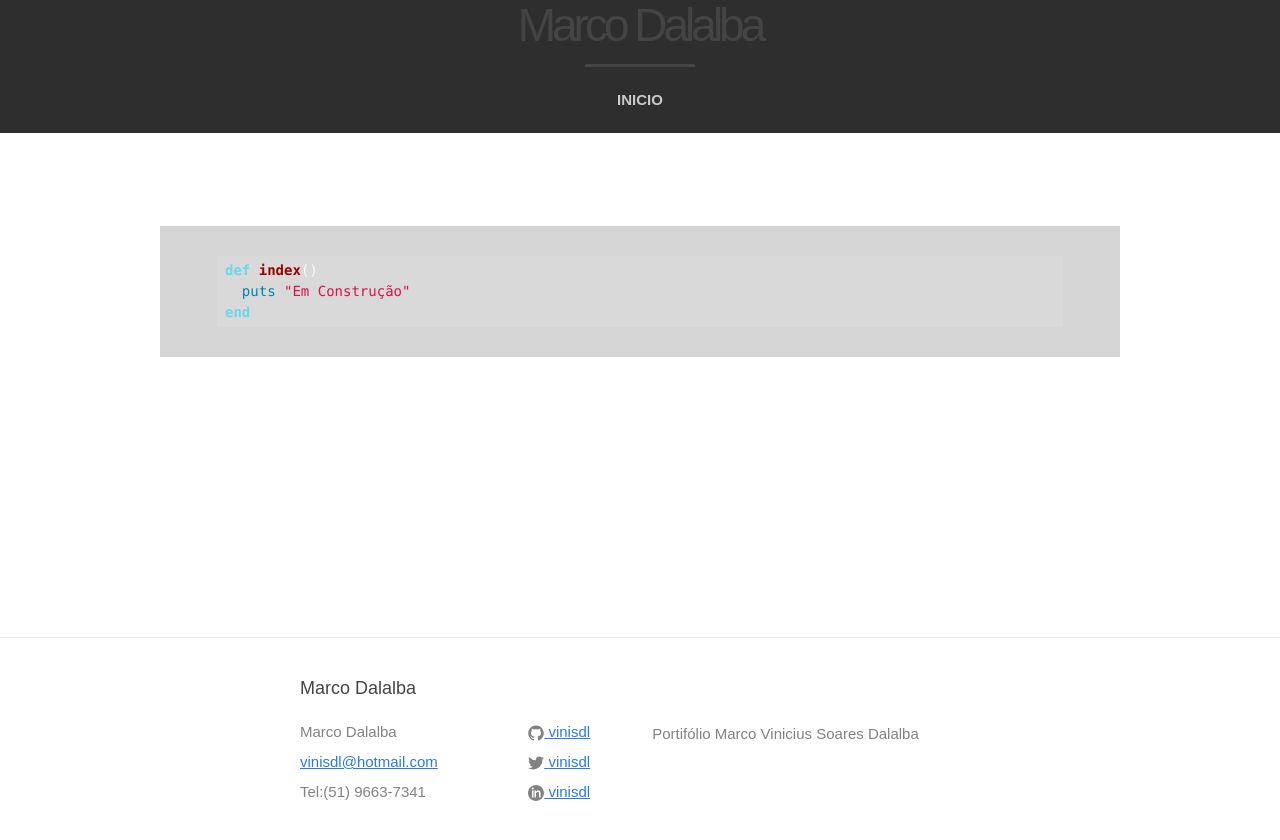
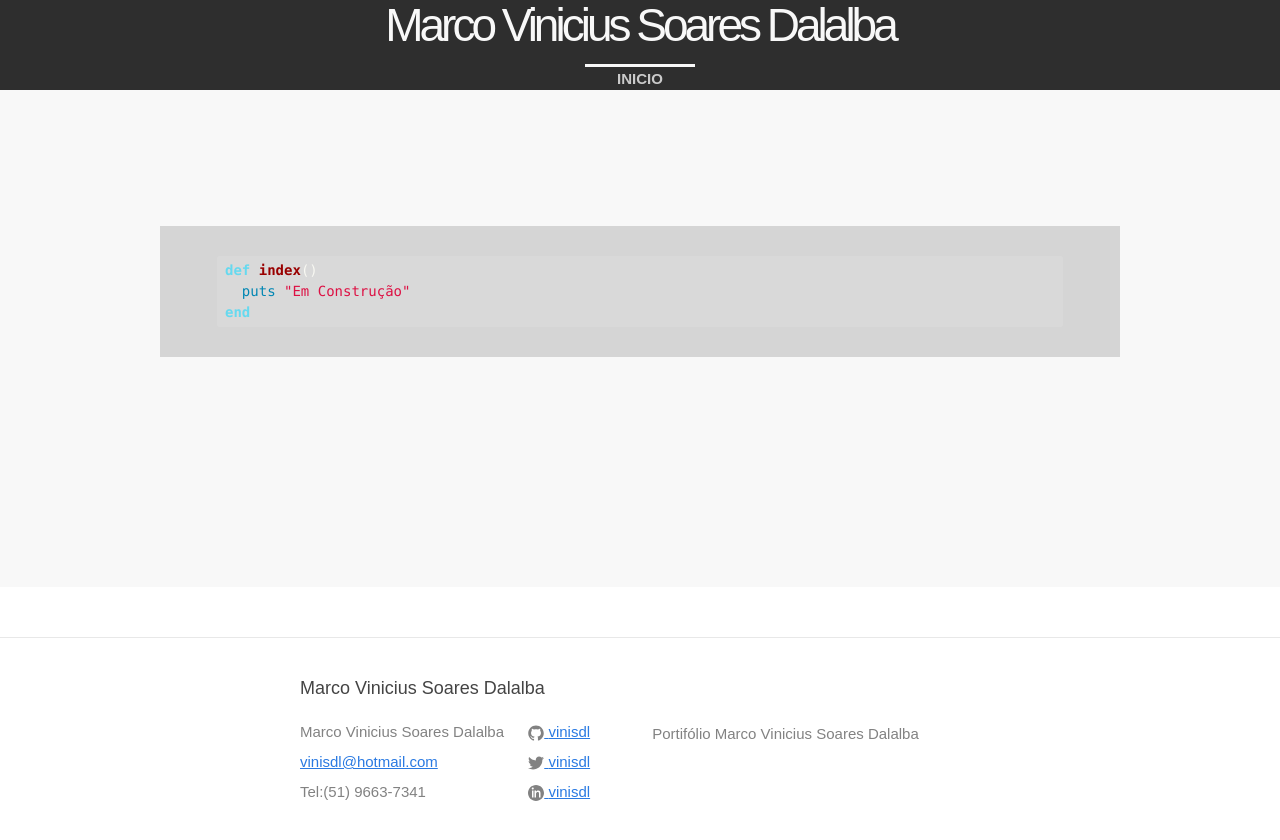
Before and after one commit to vinisdl/vinisdl.github.io, a Jekyll site: the page built from index.html, in a window 1280 px wide. Shown: the top 840 px of the page. Built offline with Jekyll 4.4.1, drawn with Linux system fonts in a browser that asks for light colours.

Commit message:
update icon and fix colors of headers

```diff
--- a/_config.yml
+++ b/_config.yml
@@ -6,7 +6,7 @@
 # 'jekyll serve'. If you change this file, please restart the server process.
 
 # Site settings
-title: Marco Dalalba
+title: Marco Vinicius Soares Dalalba
 email: vinisdl@hotmail.com
 keywords: "marco dalalba blog pessoal vinisdl dakn"
 description: "Portifólio Marco Vinicius Soares Dalalba"
--- a/_includes/head.html
+++ b/_includes/head.html
@@ -6,7 +6,7 @@
 	<meta name="description" content="{{ site.description }}">
 	<title>{% if page.title %}{{ page.title | escape }}{% else %}{{ site.title | escape }}{% endif %}</title>
 	<meta name="description" content="{% if page.excerpt %}{{ page.excerpt | strip_html | strip_newlines | truncate: 160 }}{% else %}{{ site.description }}{% endif %}">
-
+	<link rel="shortcut icon" href="img/business-man-med.png">
 	<link rel="stylesheet" href="{{ "/css/main.css" | prepend: site.baseurl }}">
 	<link rel="canonical" href="{{ page.url | replace:'index.html','' | prepend: site.baseurl | prepend: site.url }}">
 	<link rel="alternate" type="application/rss+xml" title="{{ site.title }}" href="{{ "/feed.xml" | prepend: site.baseurl | prepend: site.url }}">
--- a/_includes/header.html
+++ b/_includes/header.html
@@ -3,8 +3,8 @@
   <nav><ul>
       <h1>{% if page.title %}{{ page.title | escape }}{% else %}{{ site.title | escape }}{% endif %}</h1>
       {% for node in site.posts reversed %}
-        {% capture id %}{{ node.id | remove:'/' | downcase }}{% endcapture %}
-        <li class="p-{{id}}"><a href="#{{id}}">{{node.title}}</a></li>
+        {% capture id %}{{ node.id | split: '/' | last }}{% endcapture %}
+        <li class="p-{{node.style}}"><a href="#{{id}}">{{node.title}}</a></li>
       {% endfor %}
     </ul></nav>
 
--- a/css/site.css
+++ b/css/site.css
@@ -661,6 +661,11 @@ nav ul {
   letter-spacing:-4px;
 }
 
+nav ul h1 {
+  color: #f8f8f8;
+
+}
+
 nav ul li {
   display:inline-block;
   border-top:3px solid;
@@ -671,7 +676,6 @@ nav ul li {
   letter-spacing:normal;
   text-transform:uppercase;
   min-width:110px;
-  line-height:60px;
   margin:0;
 }
 
--- a/index.html
+++ b/index.html
@@ -5,8 +5,8 @@ layout: default
 <div class="home">
   <ul class="post-list">
    {% for page in site.posts reversed %}
-      {% capture id %}{{ page.id | remove:'/' | downcase }}{% endcapture %}
-      <div id="{{id}}" class="section p-{{id}}">
+     {% capture id %}{{ page.id | split: '/' | last }}{% endcapture %}
+      <div id="{{id}}" class="section p-{{page.style}}">
         {% if page.icon %}
         <div class="subtlecircle sectiondivider imaged">
           <img src="{{page.icon}}" alt="section icon" />
@@ -21,7 +21,7 @@ layout: default
           <h5 class="icon-title">{{ page.title }}</h5>
         </div>
         {% endif %}
-        <div class="container {{ page.style }}">
+        <div class="container p-{{ page.style }}">
           {{ page.content }}
         </div>
       </div>
```
Also changed, not shown: _posts/2016-07-11-intro.md (+2 -1 lines), img/business-man-med.png (added).
